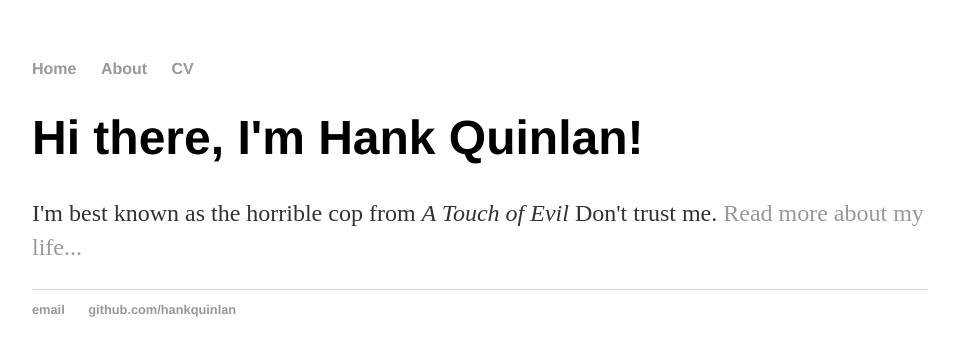
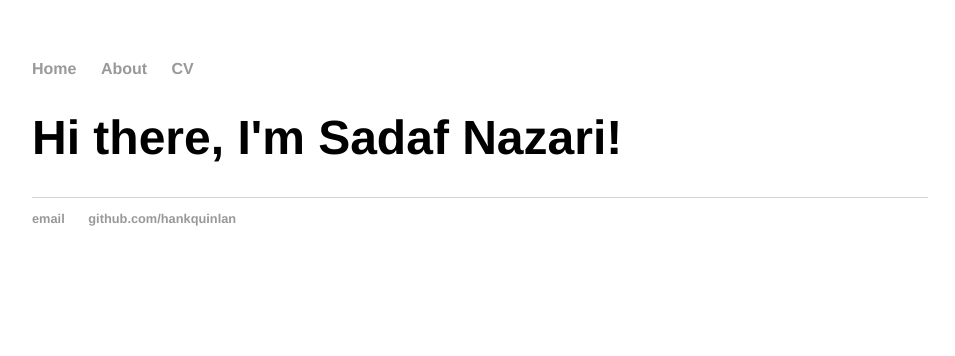
Before and after one commit to sadafnazari/sadafnazari.github.io, a Jekyll site: the page built from index.html, in a window 1280 px wide. Shown: the top 356 px of the page, without its empty margins (160-1115 px from the left). Built offline with Jekyll 4.4.1, drawn with Linux system fonts in a browser that asks for light colours.

Commit message:
Update index.html

```diff
--- a/index.html
+++ b/index.html
@@ -3,6 +3,5 @@ layout: default
 title: Sadaf Nazari
 ---
 <div class="blurb">
-	<h1>Hi there, I'm Hank Quinlan!</h1>
-	<p>I'm best known as the horrible cop from <em>A Touch of Evil</em> Don't trust me. <a href="/about">Read more about my life...</a></p>
+	<h1>Hi there, I'm Sadaf Nazari!</h1>
 </div><!-- /.blurb -->
```
